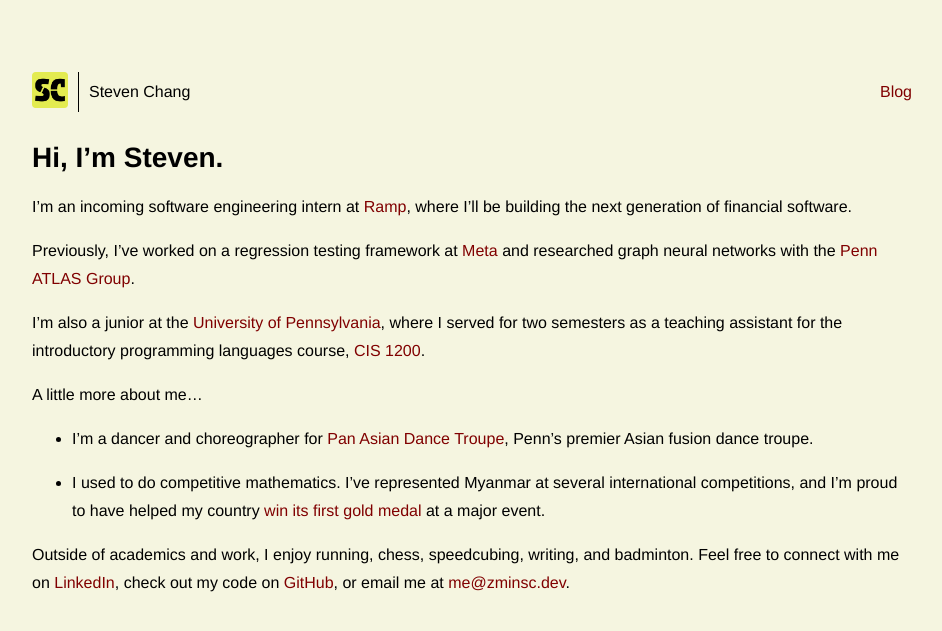
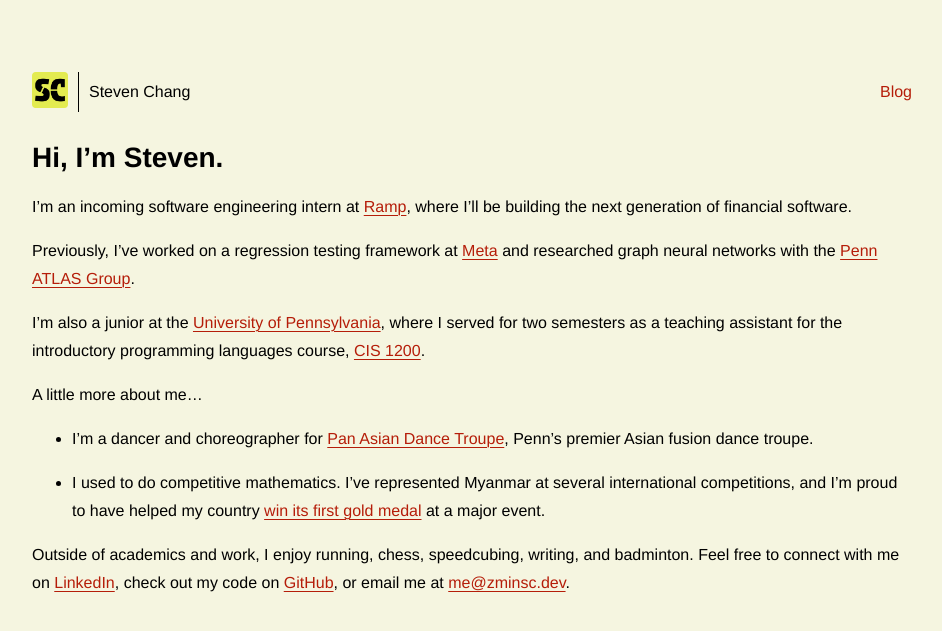
Before and after one commit to zminsc/zminsc.github.io, a Jekyll site: the page built from index.md, in a window 1280 px wide. Shown: the top 631 px of the page, without its empty margins (168-1110 px from the left). Built offline with Jekyll 4.4.1, drawn with Linux system fonts in a browser that asks for light colours.

Commit message:
Update link styling for colorblind

```diff
--- a/_sass/default.scss
+++ b/_sass/default.scss
@@ -31,6 +31,10 @@ nav div {
     align-items: center;
 }
 
+nav a {
+    text-decoration: none;
+}
+
 .separator {
     margin: 0 10px;
     color: #000;
@@ -43,8 +47,10 @@ nav div {
 }
 
 a {
-    text-decoration: none;
-    color: maroon;
+    text-decoration: underline;
+    text-underline-offset: 2.5px;
+    text-decoration-thickness: 1px;
+    color: #B51D09;
     font-size: 1rem;
 }
 
```
